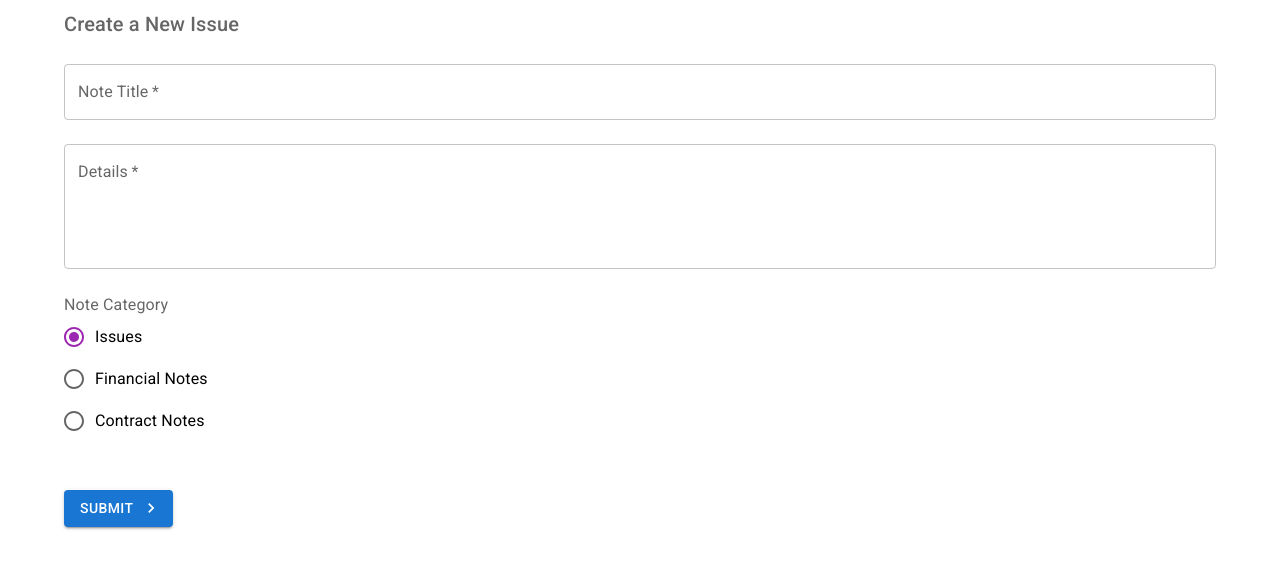
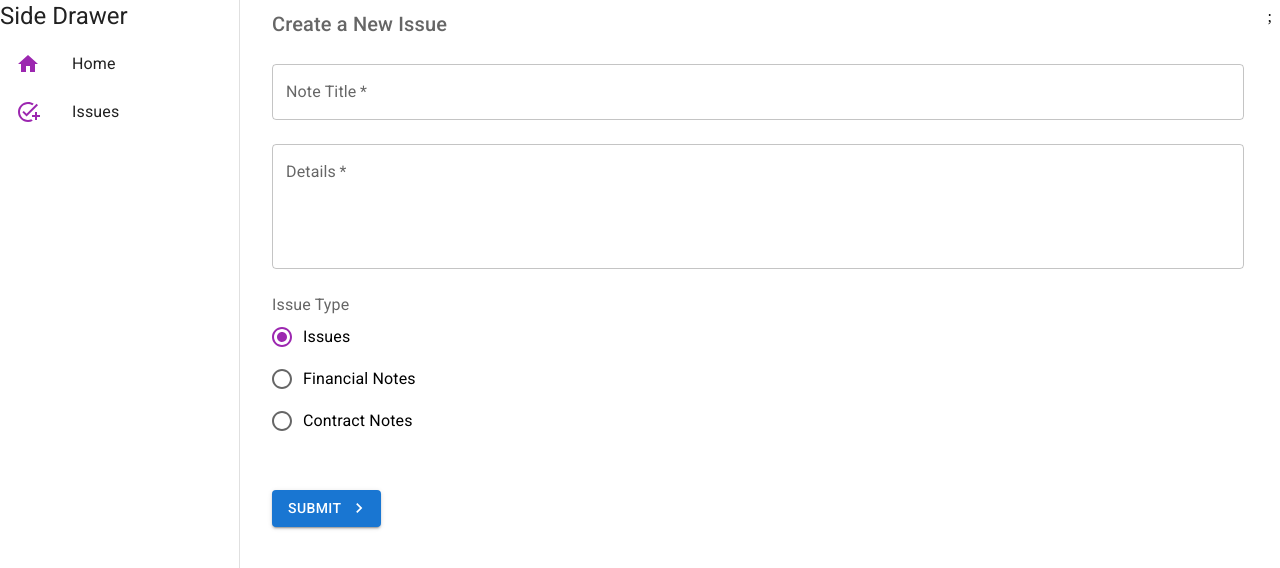
Before and after one commit to tm5682/Project-Tracker, a React (Create React App) app: page /create in a window 1280 px wide. Shown: the top 568 px of the page. Built offline with nearby package versions, Linux system fonts and the light colour scheme; no server answers.

Commit message:
side drawer, menu list, activemenucolor added

```diff
--- a/data/db.json
+++ b/data/db.json
@@ -1,5 +1,5 @@
 {
-  "notes": [
+  "issues": [
     {
       "title": "Engine leak",
       "details": "It is a long established fact that a reader will be distracted by the readable content of a page when looking at its layout. The point of using Lorem Ipsum is that it has a more-or-less normal distribution of letters, as opposed to using 'Content here",
--- a/src/App.js
+++ b/src/App.js
@@ -5,12 +5,13 @@ import ProjectList from "./components/ProjectList";
 import AddProject from "./components/AddProject";
 
 import Create from "./components/Create";
-import Notes from "./components/Notes";
+import Issues from "./components/Issues";
 
 import { BrowserRouter as Router, Routes, Route } from "react-router-dom";
 
 import { Container, createTheme, ThemeProvider } from "@mui/material";
 import { purple } from "@mui/material/colors";
+import Layout from "./components/Layout";
 
 //custom theme using MUI theme
 // const theme = createTheme({
@@ -88,6 +89,7 @@ const App = () => {
   return (
     //<ThemeProvider theme={theme}>
     <Router>
+      <Layout>
         <Routes>
           <Route
             exact
@@ -118,8 +120,9 @@ const App = () => {
 
           <Route path="/create" element={<Create />} />
 
-        <Route path="/notes" element={<Notes />} />
+          <Route path="/issues" element={<Issues />} />
         </Routes>
+      </Layout>
     </Router>
     //</ThemeProvider>
   );
--- a/src/components/CardNote.js
+++ b/src/components/CardNote.js
@@ -4,7 +4,7 @@ import CardContent from "@mui/material/CardContent";
 import { IconButton, Typography } from "@mui/material";
 import DeleteOutlined from "@mui/icons-material/DeleteOutlined";
 
-function CardNote({ note: { id, title, details, category }, handleDelete }) {
+function CardNote({ issue: { id, title, details, category }, handleDelete }) {
   return (
     <div>
       <Card>
--- a/src/components/Create.js
+++ b/src/components/Create.js
@@ -57,11 +57,11 @@ function Create() {
     }
 
     if (title && details) {
-      fetch("http://localhost:8000/notes", {
+      fetch("http://localhost:8000/issues", {
         method: "POST",
         headers: { "Content-type": "application/json" },
         body: JSON.stringify({ title, details, category }),
-      }).then(() => navigate("/notes"));
+      }).then(() => navigate("/issues"));
     }
   };
 
@@ -102,7 +102,7 @@ function Create() {
         />
 
         <FormControl sx={{ ...field }}>
-          <FormLabel>Note Category</FormLabel>
+          <FormLabel>Issue Type</FormLabel>
           <RadioGroup
             value={category}
             onChange={(e) => setCategory(e.target.value)}
--- /dev/null
+++ b/src/components/Issues.js
@@ -0,0 +1,40 @@
+import { useEffect, useState } from "react";
+
+import Grid from "@mui/material/Grid";
+
+import Container from "@mui/material/Container";
+
+import CardNote from "./CardNote";
+
+function Issues() {
+  const [issues, setIssues] = useState([]);
+
+  useEffect(() => {
+    fetch("http://localhost:8000/issues")
+      .then((res) => res.json())
+      .then((data) => setIssues(data));
+  }, []);
+
+  const handleDelete = async (id) => {
+    await fetch("http://localhost:8000/issues/" + id, {
+      method: "DELETE",
+    });
+
+    const newIssues = issues.filter((issue) => issue.id != id);
+    setIssues(newIssues);
+  };
+
+  return (
+    <Container>
+      <Grid container spacing={3}>
+        {issues.map((issue) => (
+          <Grid item key={issue.id} xs={12} md={6} lg={4}>
+            <CardNote issue={issue} handleDelete={handleDelete} />
+          </Grid>
+        ))}
+      </Grid>
+    </Container>
+  );
+}
+
+export default Issues;
--- /dev/null
+++ b/src/components/Layout.js
@@ -0,0 +1,82 @@
+import { autocompleteClasses, Typography } from "@mui/material";
+import { Drawer } from "@mui/material";
+import { typography } from "@mui/system";
+
+import { List, ListItem, ListItemIcon, ListItemText } from "@mui/material";
+
+import HomeIcon from "@mui/icons-material/Home";
+import AddTaskIcon from "@mui/icons-material/AddTask";
+import { useLocation, useNavigate } from "react-router-dom";
+
+// const page = {
+//   backgroundColor: "f9f9f9",
+//   width: "100%",
+// };
+
+const drawerWidth = 240;
+
+const activeMenuColor = {
+  background: "#f4f4f4",
+};
+
+function Layout({ children }) {
+  const navigate = useNavigate();
+  const location = useLocation();
+
+  const menuItems = [
+    {
+      text: "Home",
+      icon: <HomeIcon color="secondary" />,
+      path: "/",
+    },
+    {
+      text: "Issues",
+      icon: <AddTaskIcon color="secondary" />,
+      path: "/issues",
+    },
+  ];
+
+  return (
+    <div style={{ display: "flex" }}>
+      {/*app bar */}
+      {/*side drawer*/}
+      <Drawer
+        sx={{
+          width: drawerWidth,
+          flexShrink: 0,
+          "& .MuiDrawer-paper": {
+            width: drawerWidth,
+            boxSizing: "border-box",
+          },
+        }}
+        variant="permanent"
+        anchor="left"
+      >
+        <div>
+          <Typography variant="h5">Side Drawer</Typography>
+        </div>
+
+        {/* list/links */}
+        <List>
+          {menuItems.map((item) => (
+            <ListItem
+              key={item.text}
+              button
+              onClick={() => navigate(item.path)}
+              /* using useLocation hook we compare to see in which path we are in, if it matches use activeMenuColor class css */
+              sx={{
+                ...(location.pathname == item.path ? activeMenuColor : null),
+              }}
+            >
+              <ListItemIcon>{item.icon}</ListItemIcon>
+              <ListItemText primary={item.text} />
+            </ListItem>
+          ))}
+        </List>
+      </Drawer>
+      <div style={{ background: "f9f9f9", width: "100%" }}>{children}</div>;
+    </div>
+  );
+}
+
+export default Layout;
--- a/src/components/Notes.js
+++ /dev/null
@@ -1,40 +0,0 @@
-import { useEffect, useState } from "react";
-
-import Grid from "@mui/material/Grid";
-
-import Container from "@mui/material/Container";
-
-import CardNote from "./CardNote";
-
-function Notes() {
-  const [notes, setNotes] = useState([]);
-
-  useEffect(() => {
-    fetch("http://localhost:8000/notes")
-      .then((res) => res.json())
-      .then((data) => setNotes(data));
-  }, []);
-
-  const handleDelete = async (id) => {
-    await fetch("http://localhost:8000/notes/" + id, {
-      method: "DELETE",
-    });
-
-    const newNotes = notes.filter((note) => note.id != id);
-    setNotes(newNotes);
-  };
-
-  return (
-    <Container>
-      <Grid container spacing={3}>
-        {notes.map((note) => (
-          <Grid item key={note.id} xs={12} md={6} lg={4}>
-            <CardNote note={note} handleDelete={handleDelete} />
-          </Grid>
-        ))}
-      </Grid>
-    </Container>
-  );
-}
-
-export default Notes;
--- a/src/components/Project.js
+++ b/src/components/Project.js
@@ -10,14 +10,14 @@ import { Box } from "@mui/system";
 
 import CardActions from "@mui/material/CardActions";
 
-import ExpandMoreIcon from "@mui/icons-material/ExpandMore";
-
 import Avatar from "@mui/material/Avatar";
 
 import ProjectActionList from "./ProjectActionList";
 
 import Grid from "@mui/material/Grid";
 import Container from "@mui/material/Container";
+
+import AddIcon from "@mui/icons-material/Add";
 
 const Project = ({ project, onDelete, onToggle }) => {
   return (
@@ -47,8 +47,11 @@ const Project = ({ project, onDelete, onToggle }) => {
         <Card>
           <CardHeader
             avatar={
-              <Avatar onClick={() => onToggle(project.id)}>
-                <ExpandMoreIcon />
+              <Avatar
+                onClick={() => onToggle(project.id)}
+                sx={{ backgroundColor: "white" }}
+              >
+                <AddIcon color="primary" />
               </Avatar>
             }
             key={project.id}
```
Lines whose indentation alone changed are shown as unchanged.
